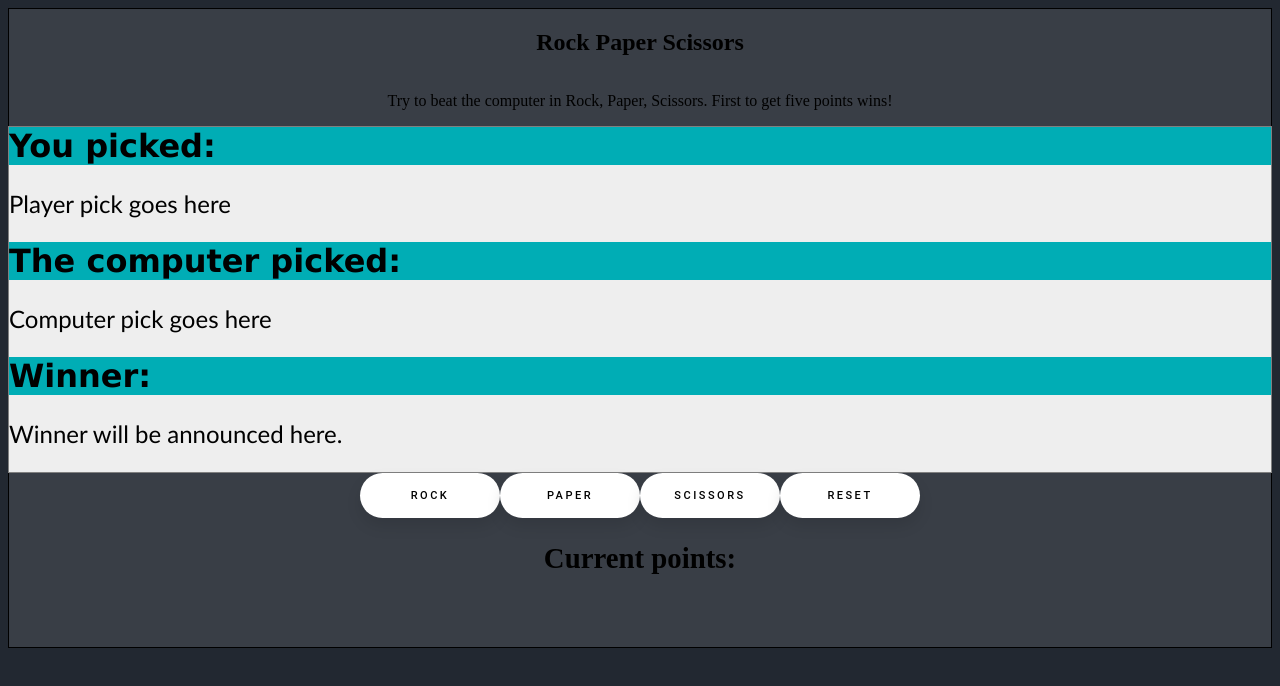
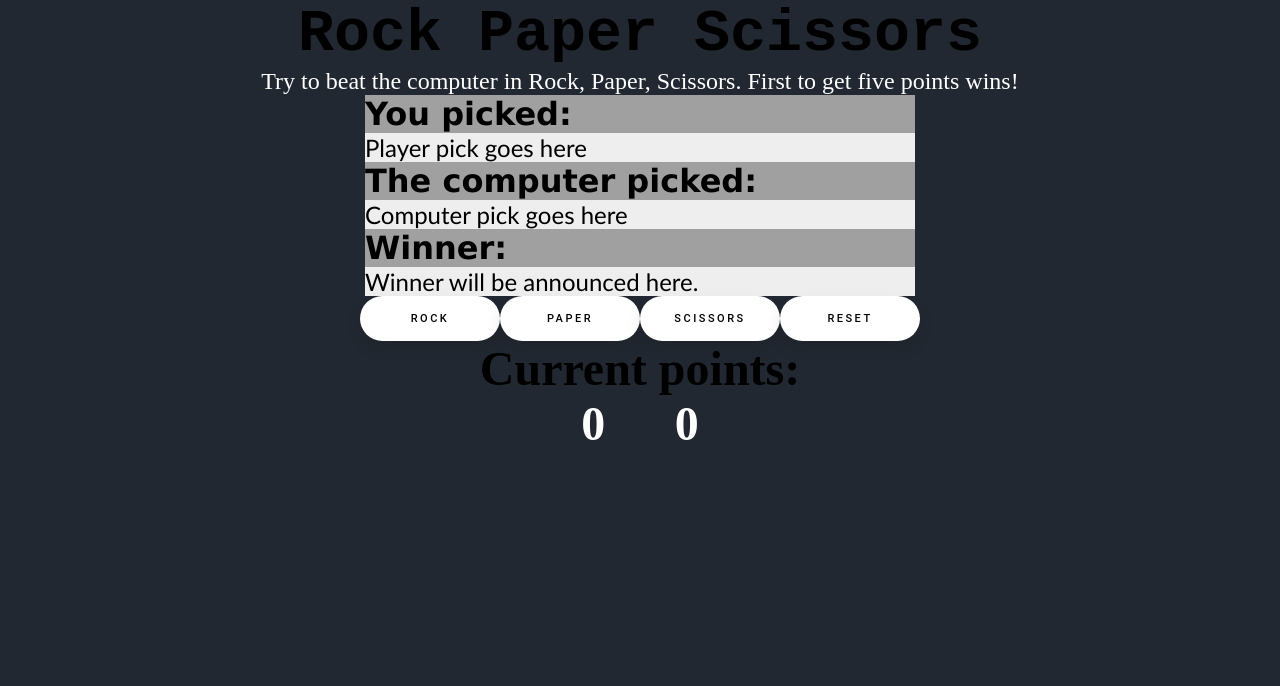
Before and after one commit to Chrisvasa/CV2-Projects, a plain HTML site: page RockPaperScissors/index.html in a window 1280 px wide. Drawn offline with Linux system fonts and the light colour scheme.

Commit message:
Final commit

```diff
--- a/RockPaperScissors/index.html
+++ b/RockPaperScissors/index.html
@@ -11,8 +11,10 @@
 
 <body>
     <div class="game-container">
-        <h2>Rock Paper Scissors</h2>
-        <p>Try to beat the computer in Rock, Paper, Scissors. First to get five points wins!</p>
+        <header>
+            <h2>Rock Paper Scissors</h2>
+            <p>Try to beat the computer in Rock, Paper, Scissors. First to get five points wins!</p>
+        </header>
         <div class="play-area">
             <h3 class="pick">You picked:</h3>
             <p class="player-pick">Player pick goes here</p>
@@ -29,8 +31,8 @@
         </div>
         <h2 class="current">Current points:</h2>
         <div class="scoreboard">
-            <p class="score-output-player"></p>
-            <p class="score-output-computer"></p>
+            <p class="score-output-player">0</p>
+            <p class="score-output-computer">0</p>
         </div>
     </div>
     <script src="index.js"></script>
--- a/RockPaperScissors/index.js
+++ b/RockPaperScissors/index.js
@@ -61,10 +61,16 @@ function pointCalculator(winner) {
     if (winner == playerWin) {
         playerPoints += 1;
         document.querySelector('.score-output-player').innerHTML = playerPoints;
+        if (playerPoints == 10) {
+            alert("Player has won");
+        }
     }
     else if (winner == computerWin) {
         computerPoints += 1;
         document.querySelector('.score-output-computer').innerHTML = computerPoints;
+        if (computerPoints == 10) {
+            alert("Computer has won")
+        }
     }
     else {
         return;
--- a/RockPaperScissors/style.css
+++ b/RockPaperScissors/style.css
@@ -1,3 +1,9 @@
+* {
+  margin: 0;
+  padding: 0;
+  box-sizing: border-box;
+}
+
 body {
   background: #222831;
 }
@@ -7,14 +13,28 @@ body {
   flex-direction: column;
   align-items: center;
   min-width: 385px;
-  border: 1px solid black;
-  background: #393e46;
+}
+
+header {
+  display: flex;
+  flex-direction: column;
+  align-items: center;
+}
+
+header h2 {
+  font-size: 60px;
+  font-family: monospace;
+}
+
+header p {
+  font-size: 24px;
+  color: white;
 }
 
 .play-area {
-  width: 100%;
+  width: 40vw;
+  min-width: 550px;
   background: #eeeeee;
-  border: 1px solid gray;
 }
 
 .play-area h3 {
@@ -28,7 +48,7 @@ body {
 }
 
 .pick {
-  background-color: #00adb5;
+  background-color: #a0a0a0;
   margin: 0;
 }
 
@@ -66,10 +86,13 @@ body {
   display: flex;
   justify-content: space-evenly;
   width: 20%;
+  font-size: 2rem;
+  font-weight: 600;
+  color: white;
 }
 
 .current {
-  font-size: 1.8em;
+  font-size: 3em;
 }
 
 .scoreboard p {
```
